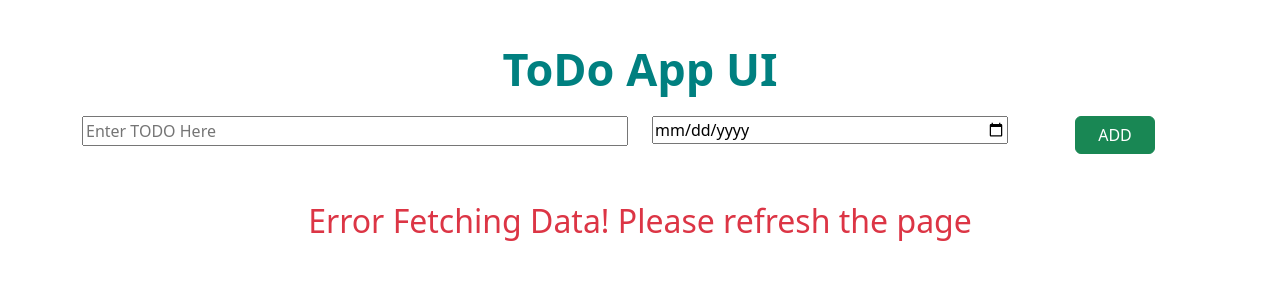
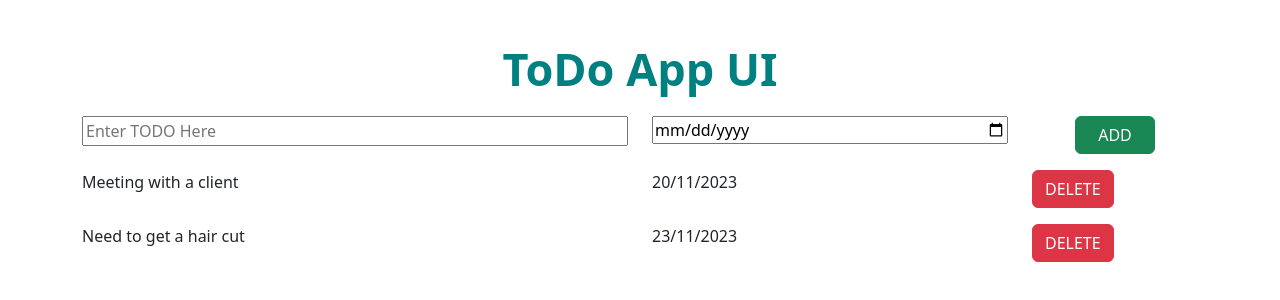
Before and after one commit to JisanEAE77/React-Learning-Footprints, a React (Vite) app in the folder rlf/: page / in a window 1280 px wide. Shown: the top 300 px of the page. Built offline with nearby package versions, Linux system fonts and the light colour scheme.

Commit message:
minor change in  ToDo app variable list value

```diff
--- a/rlf/src/App.jsx
+++ b/rlf/src/App.jsx
@@ -2,7 +2,16 @@ import "./App.css";
 import ToDo from "./TODOAPP/ToDo";
 
 const App = () => {
-  const todolist = null
+  const todolist = [
+    {
+      task: "Meeting with a client",
+      date: "20/11/2023",
+    },
+    {
+      task: "Need to get a hair cut",
+      date: "23/11/2023",
+    },
+  ];
 
   return (
     <>
```
